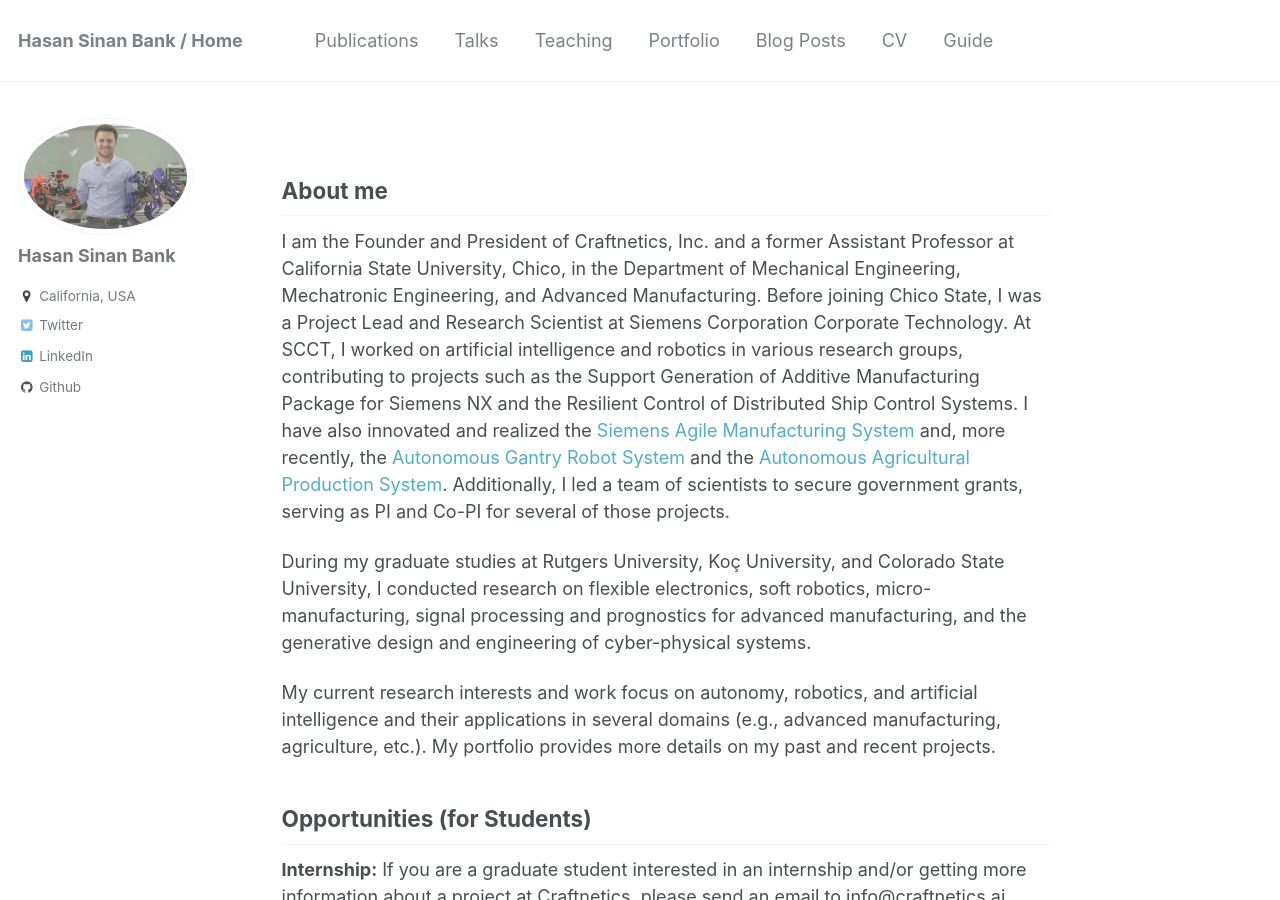
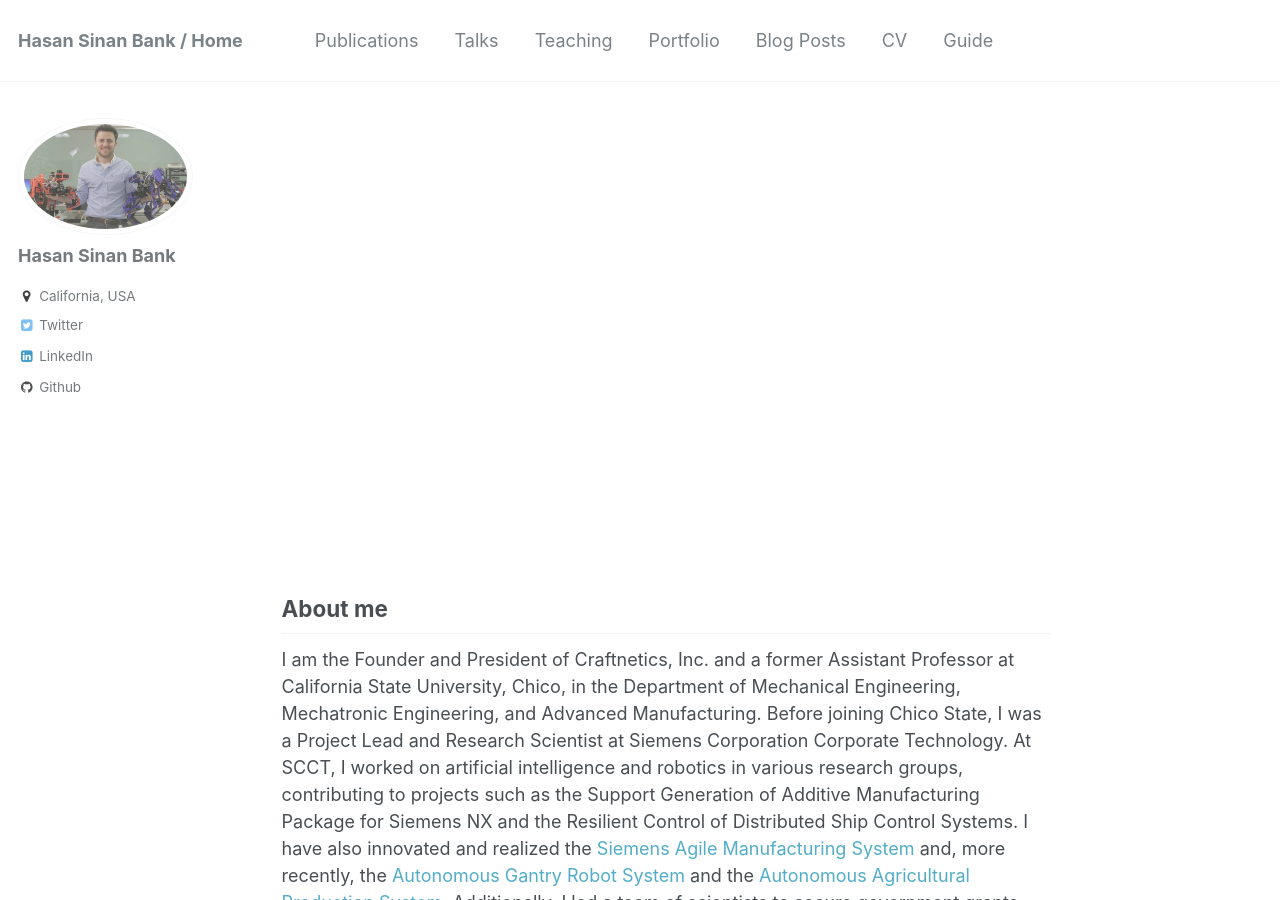
Before and after one commit to bankh/bankh.github.io, a Jekyll site: the page built from _pages/about.md, in a window 1280 px wide and 900 px high. Built offline with Jekyll 4.4.1, drawn with Linux system fonts in a browser that asks for light colours; a script that is not in the unit is left out.

Commit message:
Update sidebar.html

```diff
--- a/_includes/sidebar.html
+++ b/_includes/sidebar.html
@@ -24,10 +24,12 @@
 
 
 <!--   {% if page.sidebar %} -->
-    <div class="globe-container">
-      <script type="text/javascript" id="clstr_globe" src="//clustrmaps.com/globe.js?d=zANtTzozjJ6Rd5Nl9wdp9P3CIAhEQbOZBBdM70s4gAo"></script>
-  </div>
+
 <!-- {% endif %} -->
 
   </div>
 {% endif %}
+
+<div class="globe-container">
+      <script type="text/javascript" id="clstr_globe" src="//clustrmaps.com/globe.js?d=zANtTzozjJ6Rd5Nl9wdp9P3CIAhEQbOZBBdM70s4gAo"></script>
+  </div>
```
